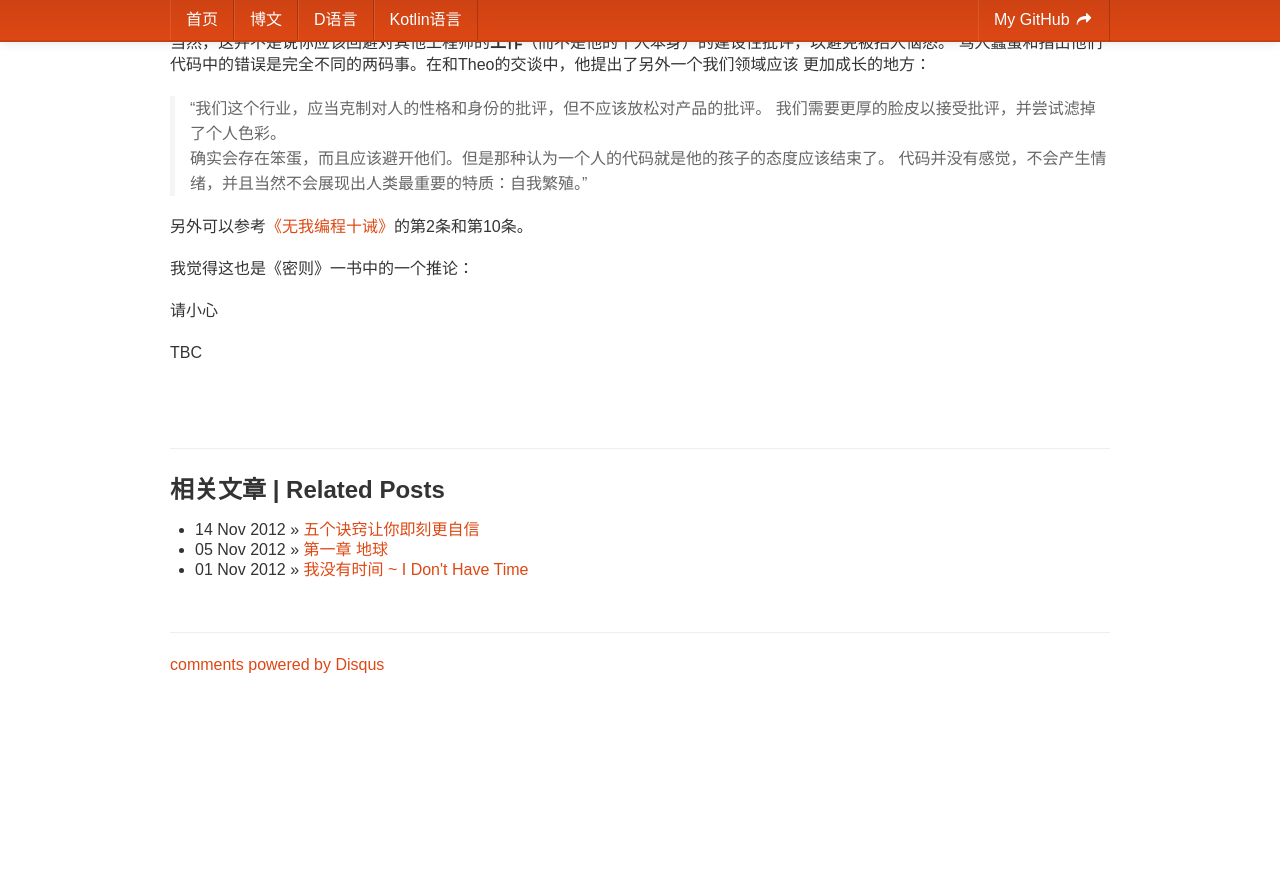
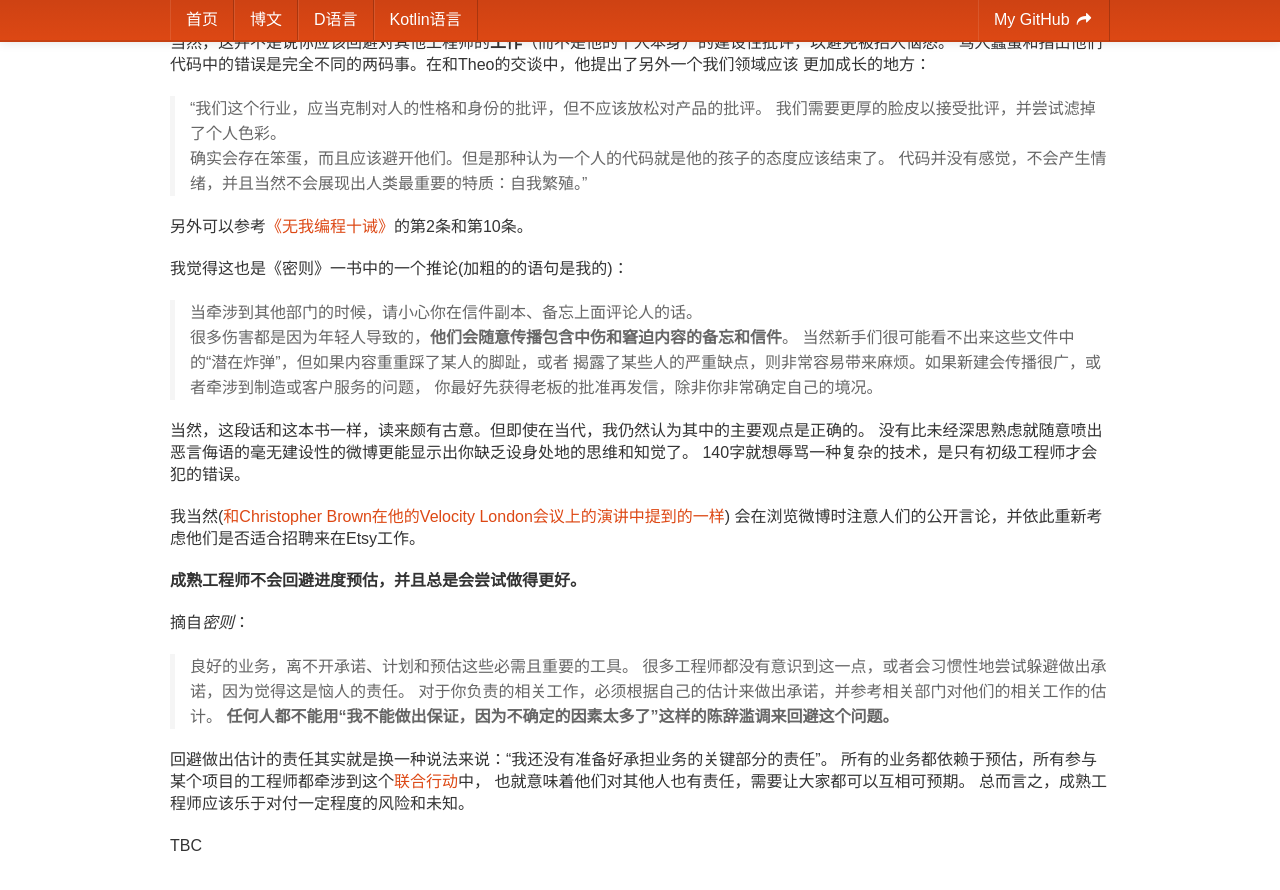
Before and after one commit to zhaopuming/blog, a Jekyll site: the page built from _posts/2012-11-11-on-being-a-senior-engineer.md, in a window 1280 px wide and 900 px high, scrolled down 1818 px. Shown: the top 890 px of the window. Built offline with Jekyll 4.4.1, drawn with Linux system fonts in a browser that asks for light colours; comment, search, counter and statistics services are not loaded; before the commit the page ends 2494 px from its top, so only the background shows below that.

Commit message:
progress on 'senior-engineer'

```diff
--- a/_posts/2012-11-11-on-being-a-senior-engineer.md
+++ b/_posts/2012-11-11-on-being-a-senior-engineer.md
@@ -107,10 +107,38 @@ origin-link: http://www.kitchensoap.com/2012/10/25/on-being-a-senior-engineer/
 
 另外可以参考[《无我编程十诫》](http://www.codinghorror.com/blog/2006/05/the-ten-commandments-of-egoless-programming.html)的第2条和第10条。
 
-我觉得这也是《密则》一书中的一个推论：
+我觉得这也是《密则》一书中的一个推论(加粗的的语句是我的)：
 
-  请小心
+>  当牵涉到其他部门的时候，请小心你在信件副本、备忘上面评论人的话。
+>
+>  很多伤害都是因为年轻人导致的，**他们会随意传播包含中伤和窘迫内容的备忘和信件**。
+>  当然新手们很可能看不出来这些文件中的“潜在炸弹”，但如果内容重重踩了某人的脚趾，或者
+>  揭露了某些人的严重缺点，则非常容易带来麻烦。如果新建会传播很广，或者牵涉到制造或客户服务的问题，
+>  你最好先获得老板的批准再发信，除非你非常确定自己的境况。
 
+当然，这段话和这本书一样，读来颇有古意。但即使在当代，我仍然认为其中的主要观点是正确的。
+没有比未经深思熟虑就随意喷出恶言侮语的毫无建设性的微博更能显示出你缺乏设身处地的思维和知觉了。
+140字就想辱骂一种复杂的技术，是只有初级工程师才会犯的错误。
+
+
+我当然([和Christopher Brown在他的Velocity London会议上的演讲中提到的一样](http://www.youtube.com/watch?v=veumR8l07uc))
+会在浏览微博时注意人们的公开言论，并依此重新考虑他们是否适合招聘来在Etsy工作。
+
+
+**成熟工程师不会回避进度预估，并且总是会尝试做得更好。**
+
+
+摘自*密则*：
+
+> 良好的业务，离不开承诺、计划和预估这些必需且重要的工具。
+> 很多工程师都没有意识到这一点，或者会习惯性地尝试躲避做出承诺，因为觉得这是恼人的责任。
+> 对于你负责的相关工作，必须根据自己的估计来做出承诺，并参考相关部门对他们的相关工作的估计。
+> **任何人都不能用“我不能做出保证，因为不确定的因素太多了”这样的陈辞滥调来回避这个问题。**
+
+回避做出估计的责任其实就是换一种说法来说：“我还没有准备好承担业务的关键部分的责任”。
+所有的业务都依赖于预估，所有参与某个项目的工程师都牵涉到这个[联合行动](http://www.kitchensoap.com/2012/03/30/the-devils-in-the-details/)中，
+也就意味着他们对其他人也有责任，需要让大家都可以互相可预期。
+总而言之，成熟工程师应该乐于对付一定程度的风险和未知。
 
 
 TBC
```
